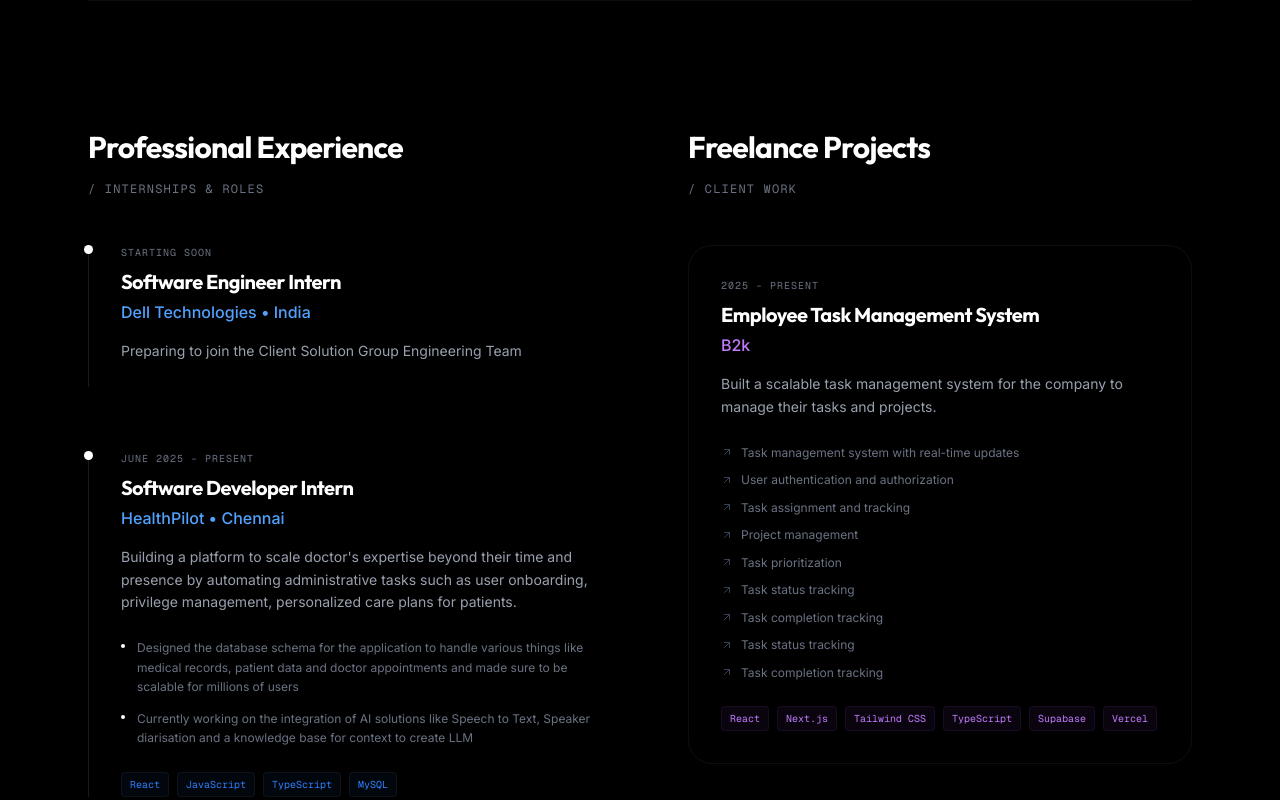
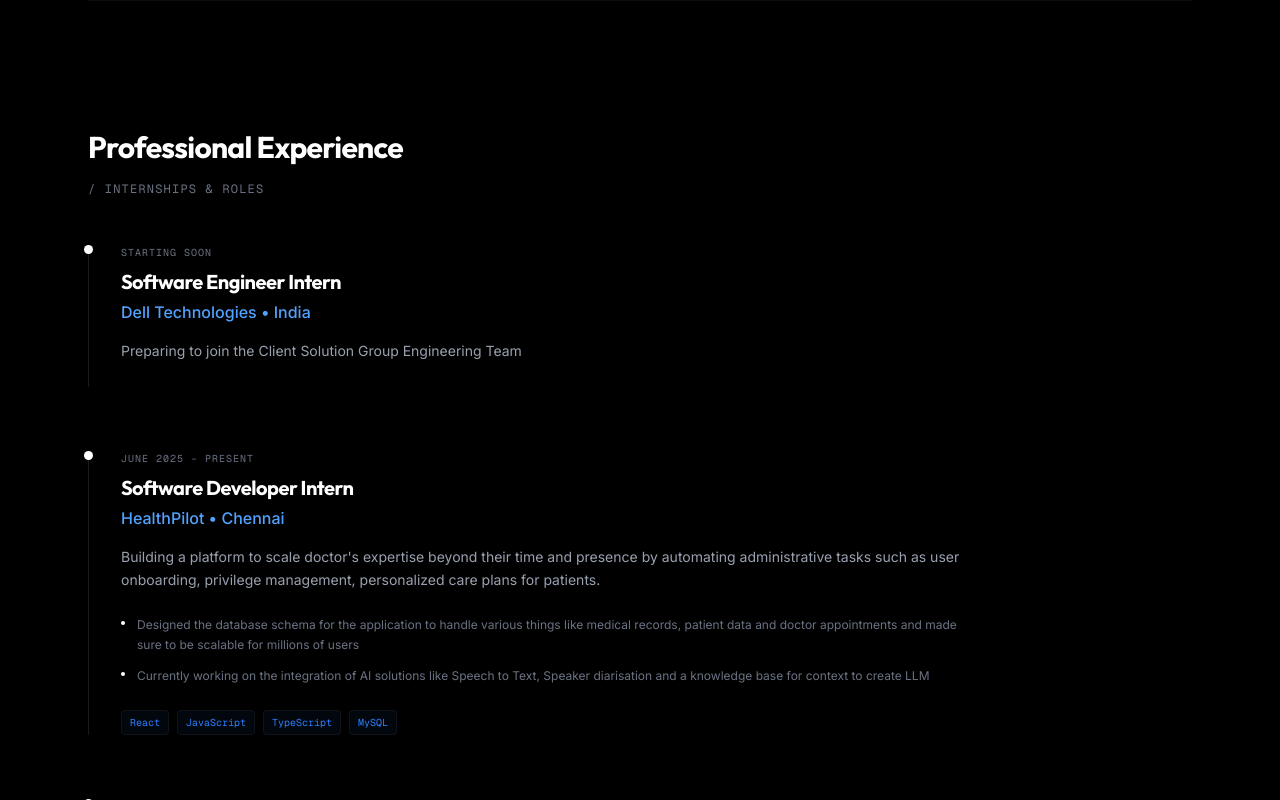
Before and after one commit to HarishbarathiS/TakeYouOnline, a Next.js app: page / in a window 1280 px wide. Shown: the part 800-1600 px from the top of the page. Built offline with nearby package versions, Linux system fonts and the light colour scheme.

Commit message:
remove freelance section

```diff
--- a/app/page.tsx
+++ b/app/page.tsx
@@ -169,35 +169,7 @@
     },
   ];
 
-  const freelanceWork = [
-    {
-      project: "Employee Task Management System",
-      client: "B2k",
-      period: "2025 - Present",
-      // type: "6 months",
-      description:
-        "Built a scalable task management system for the company to manage their tasks and projects.",
-      deliverables: [
-        "Task management system with real-time updates",
-        "User authentication and authorization",
-        "Task assignment and tracking",
-        "Project management",
-        "Task prioritization",
-        "Task status tracking",
-        "Task completion tracking",
-        "Task status tracking",
-        "Task completion tracking",
-      ],
-      tech: [
-        "React",
-        "Next.js",
-        "Tailwind CSS",
-        "TypeScript",
-        "Supabase",
-        "Vercel",
-      ],
-    }
-  ];
+
 
   return (
     <div className="min-h-screen bg-black text-white font-sans noise">
@@ -371,7 +343,7 @@
 
           {/* Experience & Freelance Section */}
           <section id="experience" className="py-16 md:py-32 border-t border-white/5 relative z-10 scroll-mt-24">
-            <div className="grid grid-cols-1 lg:grid-cols-2 gap-12 lg:gap-24">
+            <div className="max-w-4xl">
               {/* Experience Column */}
               <div>
                 <div className="mb-12">
@@ -409,41 +381,7 @@
                 </div>
               </div>
 
-              {/* Freelancing Column */}
-              <div>
-                <div className="mb-12">
-                  <h2 className="text-3xl font-heading font-bold mb-4">Freelance Projects</h2>
-                  <p className="text-gray-500 font-mono text-xs uppercase tracking-widest">/ Client work</p>
-                </div>
 
-                <div className="space-y-16">
-                  {freelanceWork.map((work, index) => (
-                    <div key={index} className="glass-dark rounded-3xl p-6 md:p-8 border border-white/5">
-                      <div className="text-gray-500 font-mono text-[10px] uppercase tracking-widest mb-2">{work.period}</div>
-                      <h4 className="text-xl font-heading font-bold mb-1">{work.project}</h4>
-                      <div className="text-purple-400 font-medium mb-4">{work.client}</div>
-                      <p className="text-gray-400 text-sm leading-relaxed mb-6">{work.description}</p>
-
-                      <div className="grid grid-cols-1 gap-2 mb-6">
-                        {work.deliverables.map((deliverable, delIndex) => (
-                          <div key={delIndex} className="text-xs text-gray-500 flex items-center leading-relaxed">
-                            <ArrowUpRight className="w-3 h-3 text-gray-700 mr-2" />
-                            {deliverable}
-                          </div>
-                        ))}
-                      </div>
-
-                      <div className="flex flex-wrap gap-2">
-                        {work.tech.map((tech, techIndex) => (
-                          <span key={techIndex} className="text-[10px] px-2 py-1 bg-purple-500/5 text-purple-400 rounded border border-purple-500/10 font-mono">
-                            {tech}
-                          </span>
-                        ))}
-                      </div>
-                    </div>
-                  ))}
-                </div>
-              </div>
             </div>
           </section>
 
```
